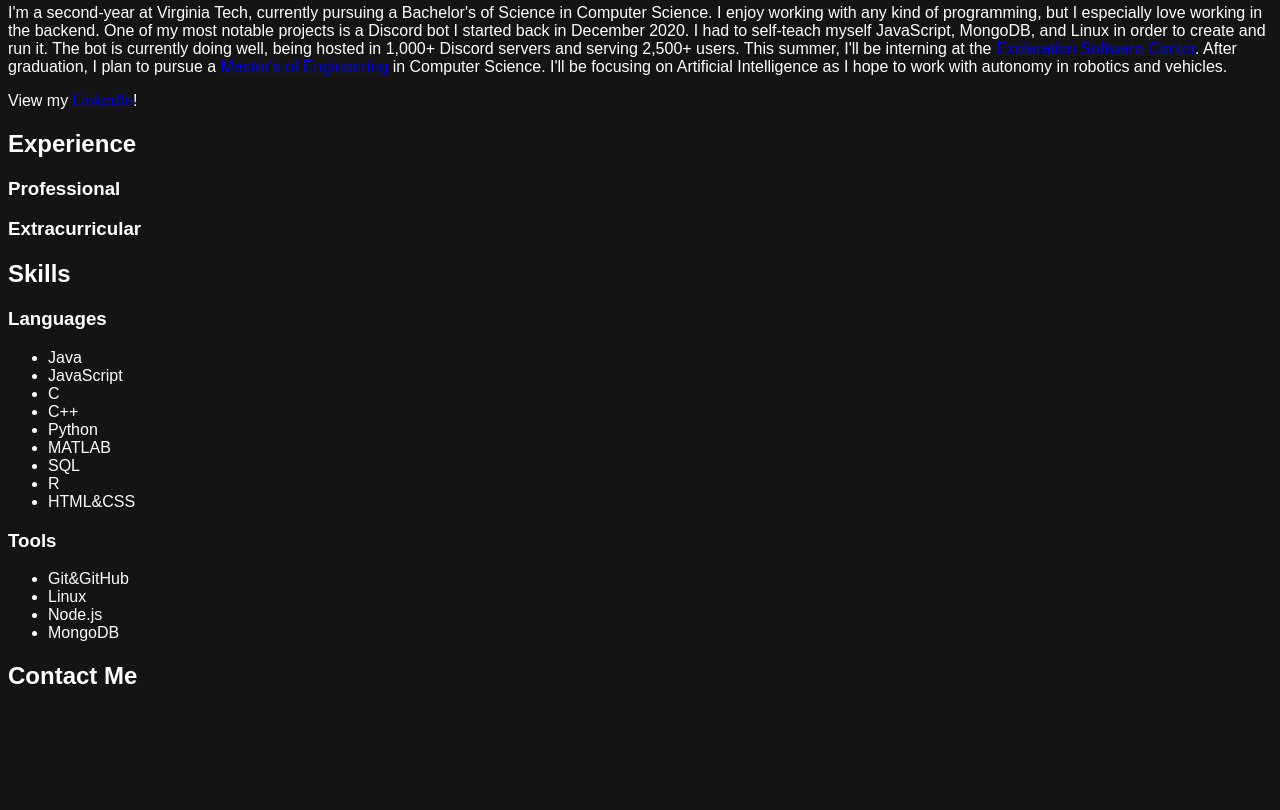
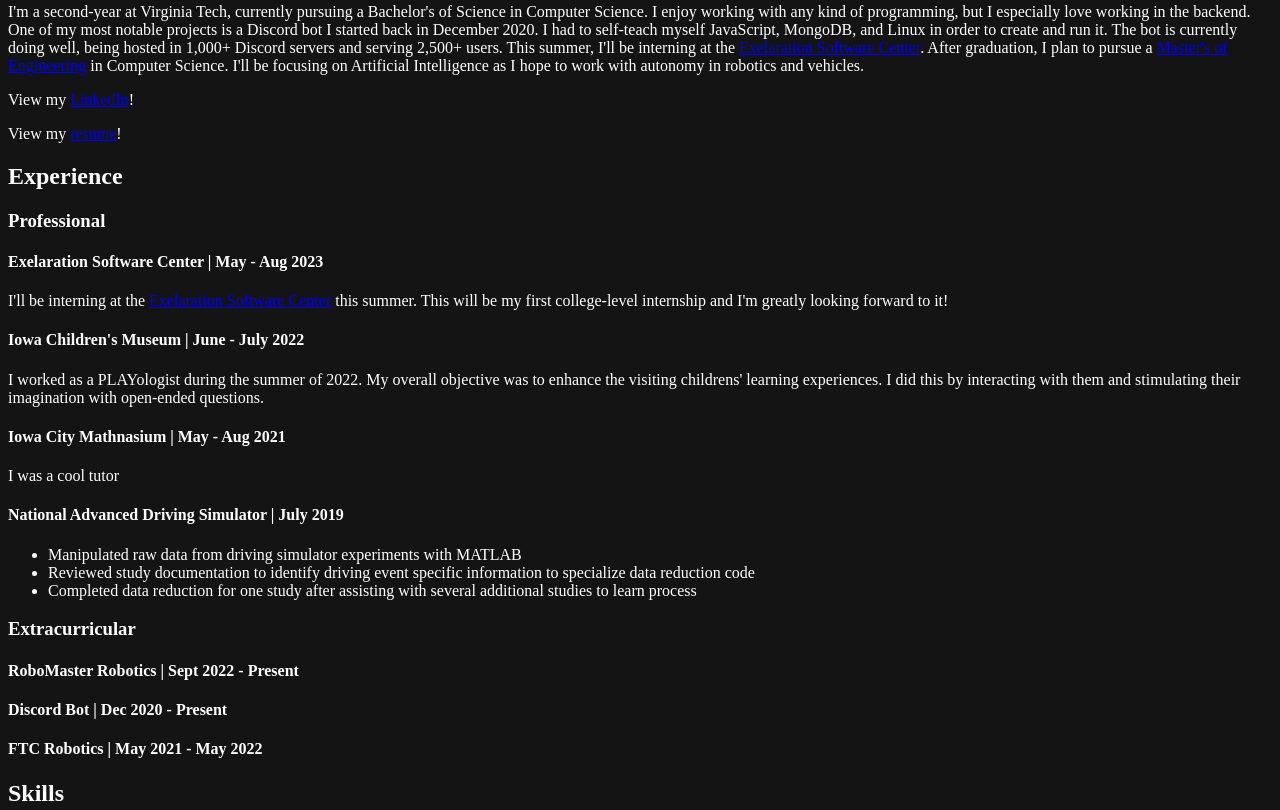
Before and after one commit to tikkikkit21/PortfolioWebsite, a plain HTML site: page index.html in a window 1280 px wide. Shown: the part 399-1209 px from the top of the page. Before the commit the page ends 1109 px from the top, so only its background shows below. Drawn offline with Linux system fonts and the light colour scheme.

Commit message:
Finished content, ready for CSS

```diff
--- a/index.css
+++ b/index.css
@@ -1,5 +1,11 @@
 html {
     background: #141414;
     color: #FFF;
-    font-family: Arial,sans-serif
 }
+
+/*
+h2 {
+    font-size: 2em;
+    align-content: center;
+    font-family: cursive;
+}*/
--- a/index.html
+++ b/index.html
@@ -13,10 +13,26 @@
             <img src="./images/professional.jpg" width="255" height="255" alt="Tikki">
             <p>I'm a second-year at Virginia Tech, currently pursuing a Bachelor's of Science in Computer Science. I enjoy working with any kind of programming, but I especially love working in the backend. One of my most notable projects is a Discord bot I started back in December 2020. I had to self-teach myself JavaScript, MongoDB, and Linux in order to create and run it. The bot is currently doing well, being hosted in 1,000+ Discord servers and serving 2,500+ users. This summer, I'll be interning at the <a href="https://exelaration.com/" target="_blank">Exelaration Software Center</a>. After graduation, I plan to pursue a <a href="https://cs.vt.edu/Graduate/Degrees/MENG.html" target="_blank">Master's of Engineering</a> in Computer Science. I'll be focusing on Artificial Intelligence as I hope to work with autonomy in robotics and vehicles.</p>
             <p>View my <a href="https://www.linkedin.com/in/timothycui/">LinkedIn</a>!</p>
+            <p>View my <a href="Resume.pdf" target="_blank">resume</a>!</p>
 
         <h2>Experience</h2>
             <h3>Professional</h3>
+            <h4>Exelaration Software Center | May - Aug 2023</h4>
+            <p>I'll be interning at the <a href="https://exelaration.com/" target="_blank">Exelaration Software Center</a> this summer. This will be my first college-level internship and I'm greatly looking forward to it!</p>
+            <h4>Iowa Children's Museum | June - July 2022</h4>
+            <p>I worked as a PLAYologist during the summer of 2022. My overall objective was to enhance the visiting childrens'  learning experiences. I did this by interacting with them and stimulating their imagination with open-ended questions. </p>
+            <h4>Iowa City Mathnasium | May - Aug 2021</h4>
+            <p>I was a cool tutor</p>
+            <h4>National Advanced Driving Simulator | July 2019</h4>
+            <ul>
+                <li>Manipulated raw data from driving simulator experiments with MATLAB</li>
+                <li>Reviewed study documentation to identify driving event specific information to specialize data reduction code</li>
+                <li>Completed data reduction for one study after assisting with several additional studies to learn process</li>
+            </ul>
             <h3>Extracurricular</h3>
+            <h4>RoboMaster Robotics | Sept 2022 - Present</h4>
+            <h4>Discord Bot | Dec 2020 - Present</h4>
+            <h4>FTC Robotics | May 2021 - May 2022</h4>
 
         <h2>Skills</h2>
             <h3>Languages</h3>
```
Also changed, not shown: 1 other file.
